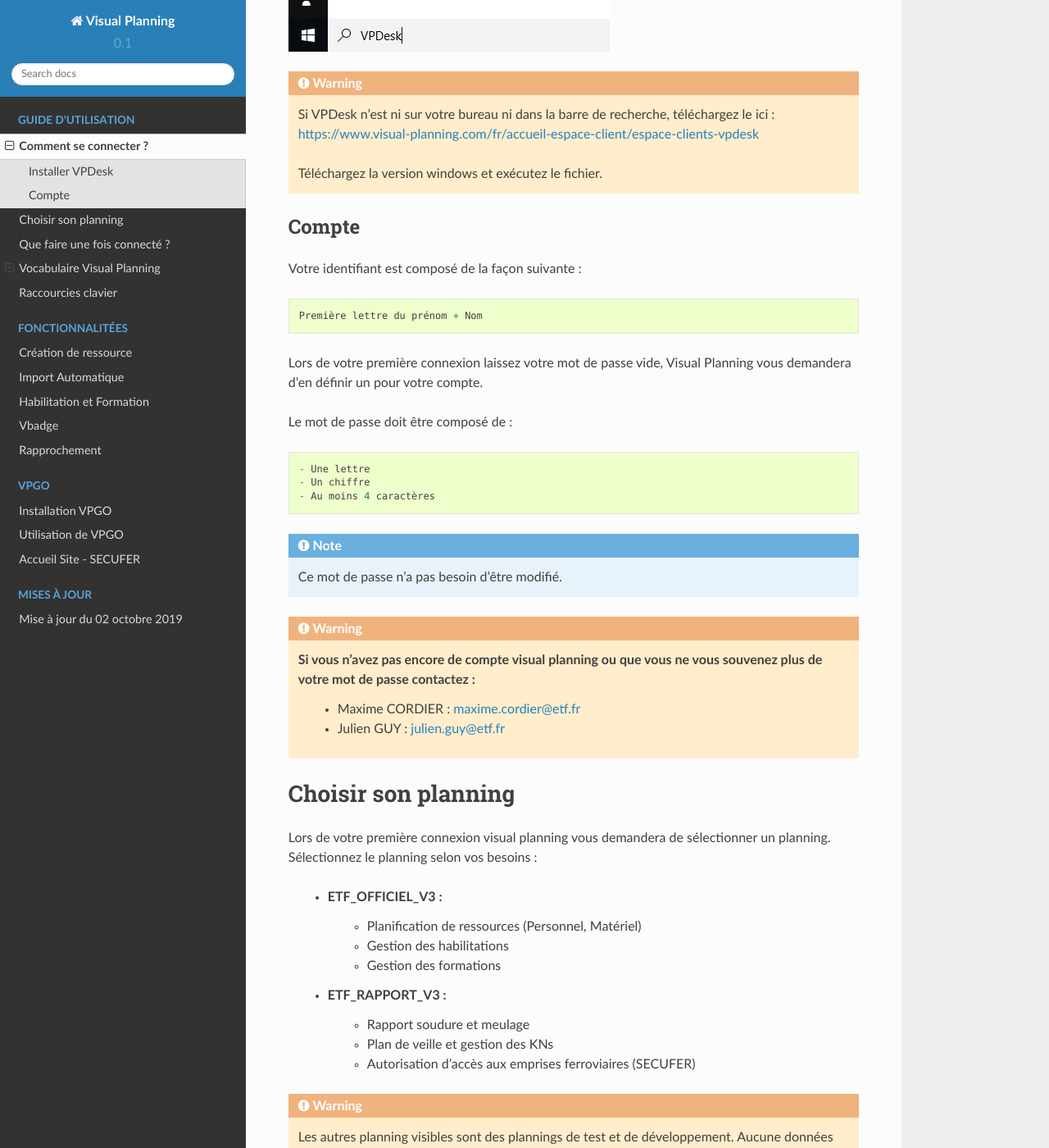
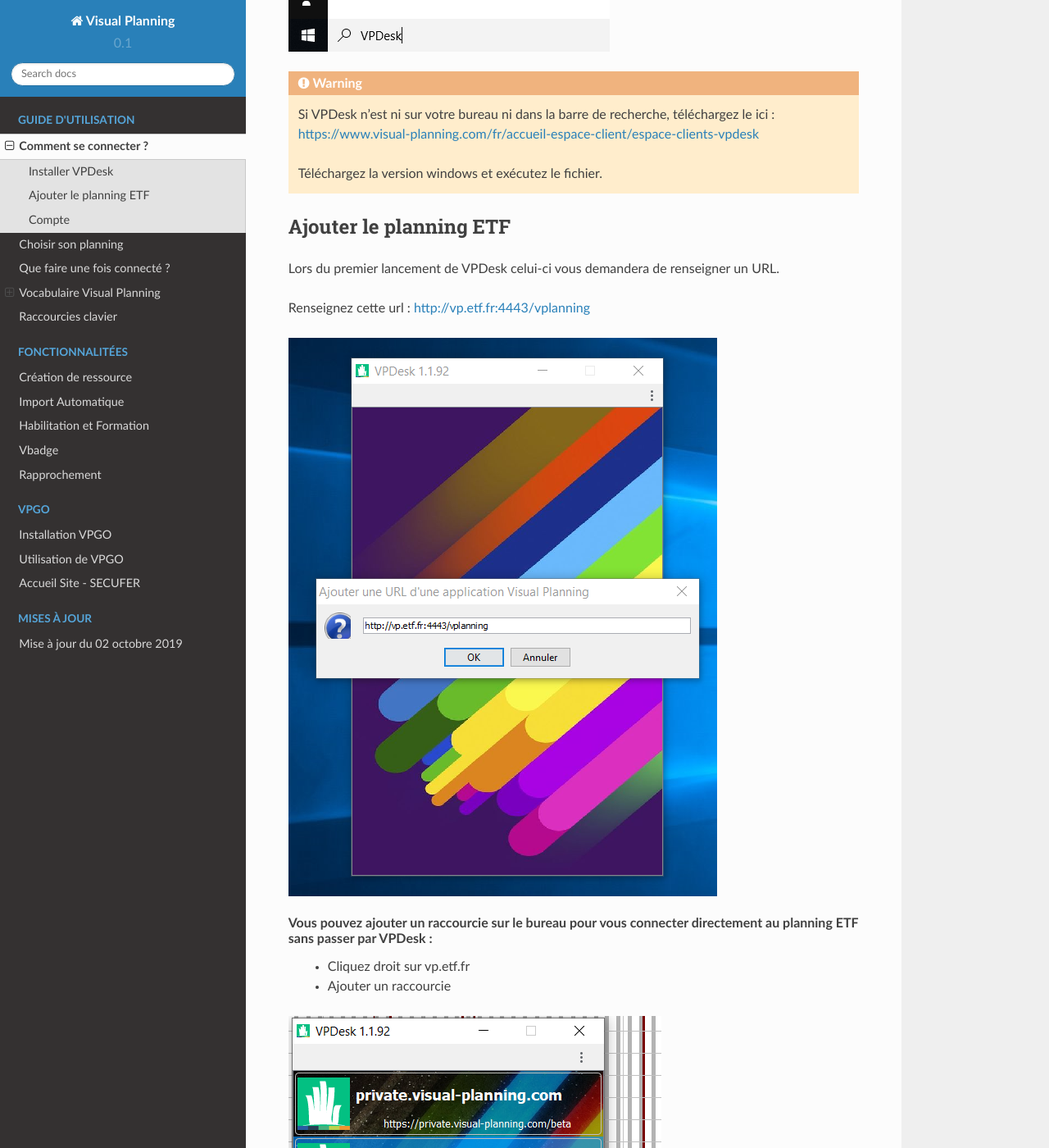
Before and after one commit to macordier/VPDOC, a Sphinx documentation site: the page built from popcube/source/guide_visual_planning/guide_utilisation.rst, in a window 1280 px wide and 1400 px high, scrolled down 1080 px. Shown: the whole window at 82% size. Built offline with Sphinx 7.4.7 and the Read the Docs theme 2.0.0, drawn with Linux system fonts in a browser that asks for light colours; some of the changed text lies outside the part shown.

Commit message:
added url install

```diff
--- a/popcube/source/guide_visual_planning/guide_utilisation.rst
+++ b/popcube/source/guide_visual_planning/guide_utilisation.rst
@@ -22,6 +22,23 @@
     Si VPDesk n'est ni sur votre bureau ni dans la barre de recherche, téléchargez le ici : https://www.visual-planning.com/fr/accueil-espace-client/espace-clients-vpdesk
 
     Téléchargez la version windows et exécutez le fichier.
+
+Ajouter le planning ETF
+-----------------------
+
+Lors du premier lancement de VPDesk celui-ci vous demandera de renseigner un URL.
+
+Renseignez cette url : http://vp.etf.fr:4443/vplanning
+
+.. image:: ../_static/guide/url_vpdesk.png
+
+Vous pouvez ajouter un raccourcie sur le bureau pour vous connecter directement au planning ETF sans passer par VPDesk :
+    - Cliquez droit sur vp.etf.fr
+    - Ajouter un raccourcie
+
+.. image:: ../_static/guide/create_shortcut_vpdesk.png
+
+Maintenant, lorsque vous double cliquerez sur le raccourcie vp.etf.fr celui vous demandera directement vos identifiants.
 
 Compte
 ------
```
Also changed, not shown: popcube/source/_static/guide/create_shortcut_vpdesk.png (added), popcube/source/_static/guide/url_vpdesk.png (added).
